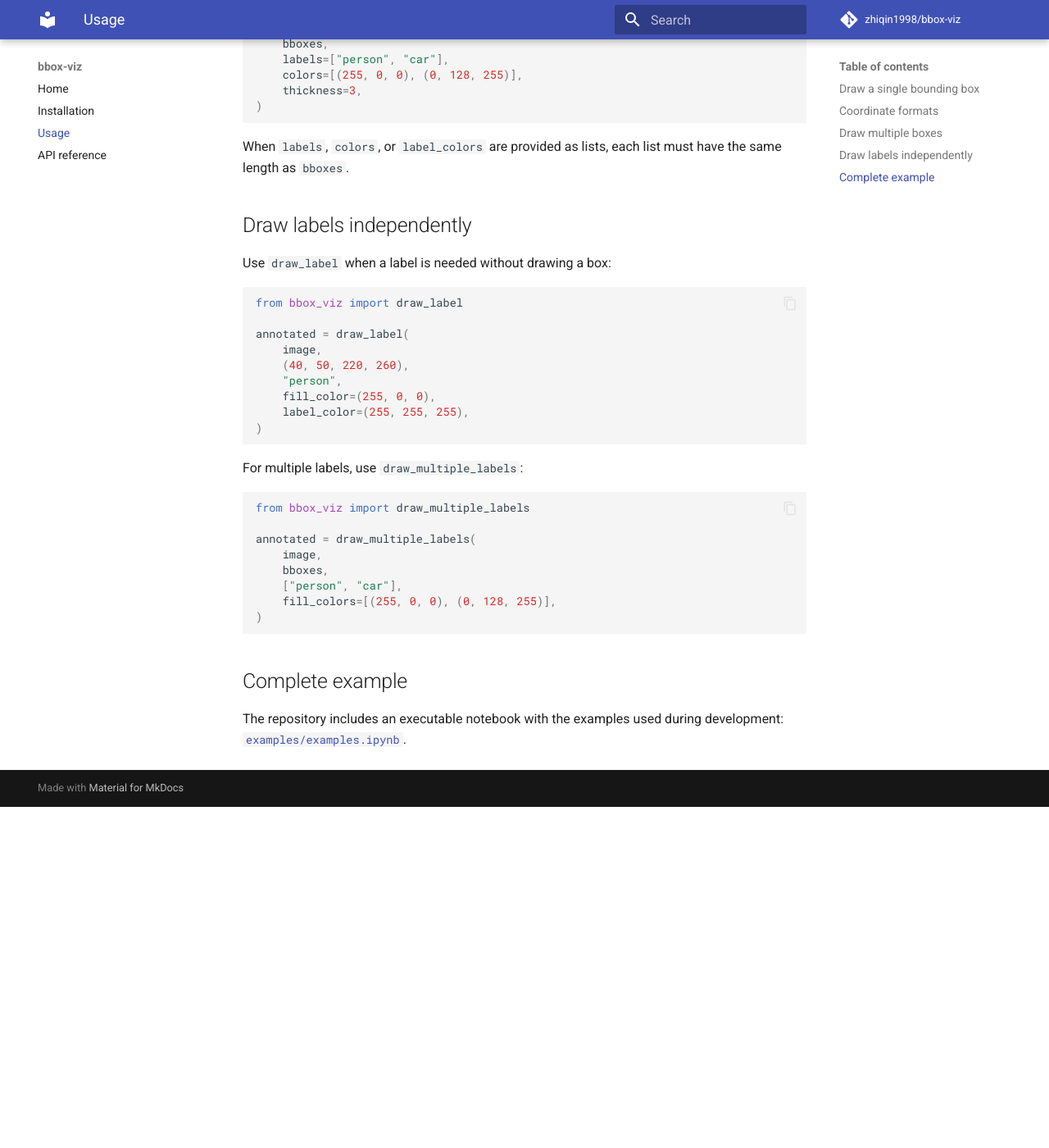
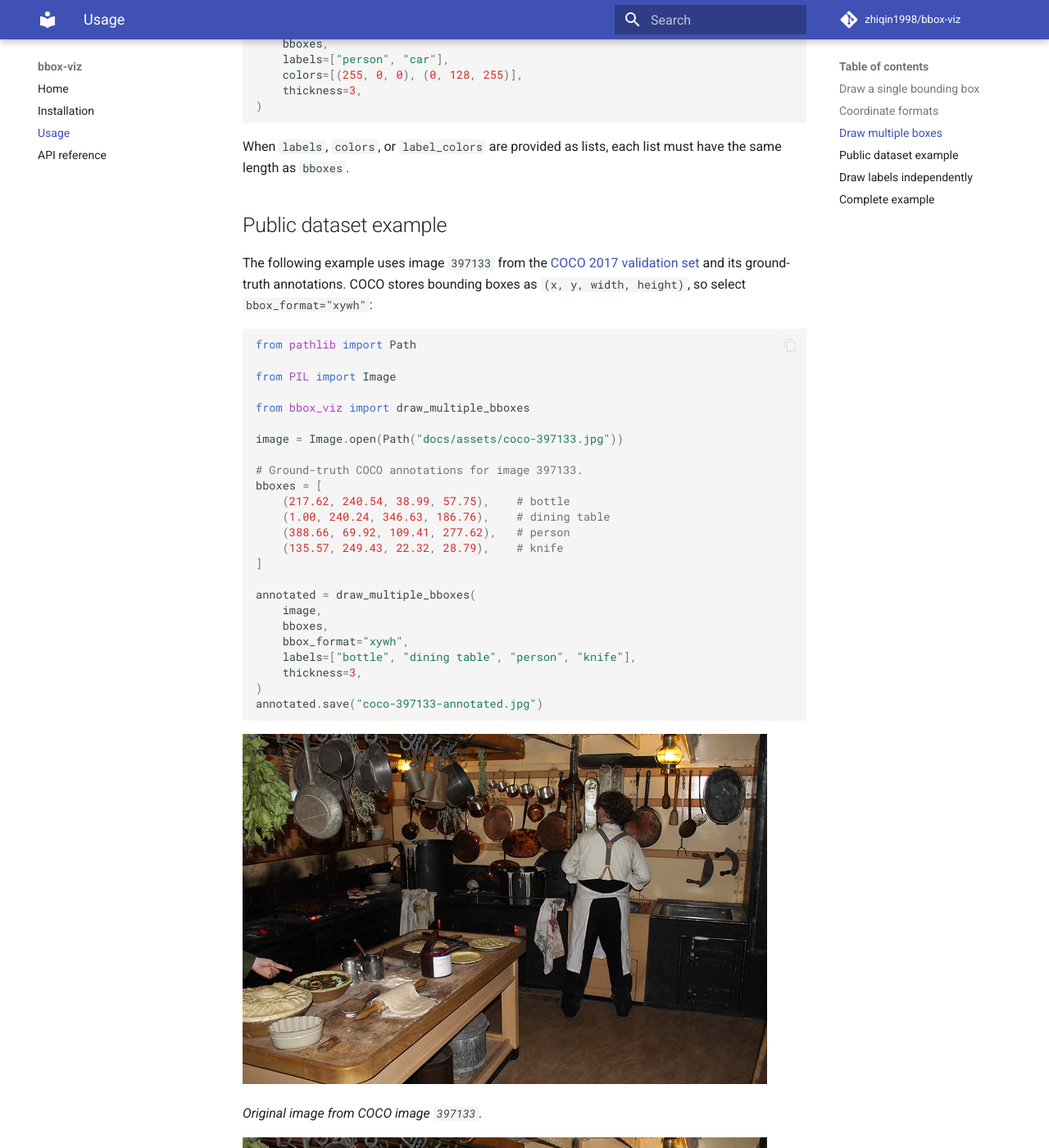
Before and after one commit to zhiqin1998/bbox-vis, an MkDocs documentation site: the page built from docs/usage.md, in a window 1280 px wide and 1400 px high, scrolled down 1543 px. Shown: the whole window at 82% size. Built offline with MkDocs 1.6.1 and Material for MkDocs 9.7.7, drawn with Linux system fonts in a browser that asks for light colours; comment, search, counter and statistics services are not loaded; before the commit the page ends 2527 px from its top, so only the background shows below that; some of the changed text lies outside the part shown.

Commit message:
updated examples

````diff
--- a/docs/usage.md
+++ b/docs/usage.md
@@ -76,6 +76,49 @@ annotated = draw_multiple_bboxes(
 
 When `labels`, `colors`, or `label_colors` are provided as lists, each list must have the same length as `bboxes`.
 
+## Public dataset example
+
+The following example uses image `397133` from the [COCO 2017 validation
+set](https://cocodataset.org/#download) and its ground-truth annotations.
+COCO stores bounding boxes as `(x, y, width, height)`, so select
+`bbox_format="xywh"`:
+
+```python
+from pathlib import Path
+
+from PIL import Image
+
+from bbox_viz import draw_multiple_bboxes
+
+image = Image.open(Path("docs/assets/coco-397133.jpg"))
+
+# Ground-truth COCO annotations for image 397133.
+bboxes = [
+    (217.62, 240.54, 38.99, 57.75),    # bottle
+    (1.00, 240.24, 346.63, 186.76),    # dining table
+    (388.66, 69.92, 109.41, 277.62),   # person
+    (135.57, 249.43, 22.32, 28.79),    # knife
+]
+
+annotated = draw_multiple_bboxes(
+    image,
+    bboxes,
+    bbox_format="xywh",
+    labels=["bottle", "dining table", "person", "knife"],
+    thickness=3,
+)
+annotated.save("coco-397133-annotated.jpg")
+```
+
+![Original COCO image](assets/coco-397133.jpg)
+
+*Original image from COCO image `397133`.*
+
+![COCO image with bounding boxes](assets/coco-397133-annotated.jpg)
+
+*The same image rendered with `bbox-viz` and the COCO ground-truth boxes.*
+
+
 ## Draw labels independently
 
 Use `draw_label` when a label is needed without drawing a box:
--- a/mkdocs.yml
+++ b/mkdocs.yml
@@ -6,6 +6,11 @@ repo_name: zhiqin1998/bbox-viz
 
 theme:
   name: material
+  palette:
+    - media: "(prefers-color-scheme: light)"
+      scheme: default
+    - media: "(prefers-color-scheme: dark)"
+      scheme: slate
   language: en
   features:
     - navigation.sections
````
Also changed, not shown: README.md (+42 -0 lines), docs/assets/coco-397133-annotated.jpg (added), docs/assets/coco-397133.jpg (added), 1 other file.
